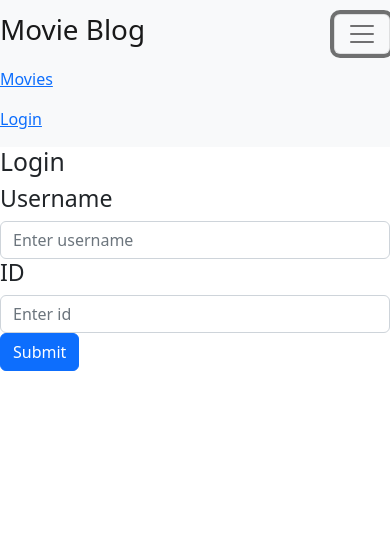
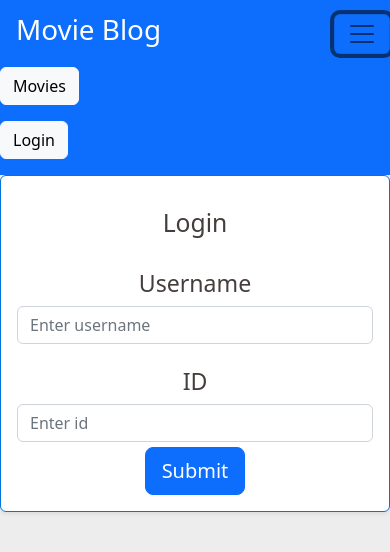
Before and after one commit to peterconnellit/movie-reviews, a React (Create React App) app in the folder frontend/: page /login in a window 390 px wide. Both pictures are taken after a click on the button 362 px from the left and 33 px from the top of the page. Shown: the top 552 px of the page. Built offline with nearby package versions, Linux system fonts and the light colour scheme.

Commit message:
feat: sass and bootstrap responsive design

```diff
--- a/frontend/src/App.js
+++ b/frontend/src/App.js
@@ -27,21 +27,21 @@ function App(){
 
   return (
     <div className="App">
-      <Navbar bg="light" expand="lg">
+      <Navbar bg="primary" expand="lg">
         <Navbar.Brand><h1>Movie Blog</h1></Navbar.Brand>
-        <Navbar.Toggle aria-controls="basic-navbar-nav" />
+        <Navbar.Toggle class="navbar-toggler" bg="light" aria-controls="basic-navbar-nav"/>
         <Navbar.Collapse id="basic-navbar-nav">
-          <Nav className="mr-auto">
+          <Nav className="ms-auto">
             <Nav.Link>
               {/* routes to movies component */}
-              <Link to={"/movies"}>Movies</Link>
+              <Link to={"/movies"} class="btn btn-light">Movies</Link>
             </Nav.Link>
             <Nav.Link>
               {/* Conditional rendering. Login or out depending on state using ternary statement */}
               { user ? (
-                <a onClick={logout}>Logout User</a>
+                <a onClick={logout} class="btn btn-light">Logout User</a>
               ) : (
-                <Link to={"/login"}>Login</Link>
+                <Link to={"/login"} class="btn btn-light">Login</Link>
               )}
             </Nav.Link>
           </Nav>
--- a/frontend/src/components/add-review.js
+++ b/frontend/src/components/add-review.js
@@ -64,16 +64,16 @@ const AddReview = props =>{
     }
 
     return (
-        <div>
+        <div className='vh-100'>
             {submitted ? (
-                <div>
+                <div className='login shadow-sm p-3 mb-5 bg-white rounded'>
                     <h2>Review submitted successfully</h2>
-                    <Link to={"/movies/"+props.match.params.id}>
+                    <Link to={"/movies/"+props.match.params.id} class="btn btn-success btn-lg">
                         Back to Movie
                     </Link>
                 </div>
             ):(
-                <Form>
+                <Form className='login shadow-sm p-3 mb-5 bg-white rounded'>
                     <Form.Group>
                         <h2>{editing ? "Edit Review" : "Create Review"}</h2>
                         <Form.Control
@@ -84,7 +84,7 @@ const AddReview = props =>{
                             onChange={onChangeReview}
                         />
                     </Form.Group>
-                    <Button variant="primary" onClick={saveReview}>
+                    <Button variant="btn btn-primary btn-lg" onClick={saveReview}>
                         Submit
                     </Button>
                 </Form>
--- a/frontend/src/components/login.js
+++ b/frontend/src/components/login.js
@@ -32,9 +32,10 @@ const Login = props =>{
     }
 
     return(
-        <div>
-        <h2>Login</h2>
-            <Form>
+        <div class="vh-100">
+            <Form className='login shadow-sm p-3 mb-5 bg-white rounded'>
+            <h2>Login</h2>
+            <br></br>
                 <Form.Group>
                     <h3>Username</h3>
                     <Form.Control
@@ -45,6 +46,7 @@ const Login = props =>{
                         onChange={onChangeName}
                     />
                 </Form.Group>
+                <br></br>
                 <Form.Group>
                     <h3>ID</h3>
                     <Form.Control
@@ -55,7 +57,7 @@ const Login = props =>{
                         onChange={onChangeId}
                     />
                 </Form.Group>
-                <Button variant = "primary" onClick={login}>
+                <Button variant = "btn btn-primary btn-lg" onClick={login}>
                     Submit
                 </Button>
             </Form>
--- a/frontend/src/components/movie.js
+++ b/frontend/src/components/movie.js
@@ -24,7 +24,6 @@ const Movie = props => {
     const getMovie = id =>{
         MovieDataService.get(id).then(response =>{
             setMovie(response.data)
-            console.log(response.data)
         })
         .catch(e =>{
             console.log(e)
@@ -64,7 +63,7 @@ const Movie = props => {
                         <Image src={movie.poster+"/100px250"} fluid alt="Move poster"/>
                     </Col>
                     <Col>
-                        <Card>
+                        <Card class="card bg-light mb-3">
                             <Card.Header as="h3">{movie.title}</Card.Header>
                             <Card.Body>
                                 <Card.Text>
@@ -78,11 +77,10 @@ const Movie = props => {
                             </Card.Body>
                         </Card>
                         <h3>Reviews</h3>
-                        <br></br>
                         {/*higher order function. Renders a Media component for each review*/}
                         {movie.reviews.map((review, index) =>{
                             return (
-                                <Card key={index}>
+                                <Card key={index} class="card bg-light mb-3">
                                     <Card.Body>
                                         <h4>{review.name + " reviewed on "} {moment(review.date).format("Do MMMM YYYY")}</h4>
                                         <p>{review.review}</p>
--- a/frontend/src/components/movies-list.js
+++ b/frontend/src/components/movies-list.js
@@ -47,13 +47,12 @@ const MoviesList = props => {
         retrieveMovies()
     }
 
-    /*calls MovieDataService.gatAll().
+    /*calls MovieDataService.getAll().
     Returns a promise from the database which is set to movies state variable with setMovies(response.data.movies)*/
     const retrieveMovies = () =>{
         setCurrentSearchMode("")
         //JSON data includes page and entries per page
         MovieDataService.getAll(currentPage).then(response =>{
-            console.log(response.data)
             setMovies(response.data.movies)
             setCurrentPage(response.data.page)
             setEntriesPerPage(response.data.entries_per_page)
@@ -77,7 +76,6 @@ const MoviesList = props => {
     //calls MovieDataService.getRatings to get list of ratings. Response data is concatenated
     const retrieveRatings = () =>{
         MovieDataService.getRatings().then(response =>{
-            console.log(response.data)
             //start with "All ratings" if user does not specify any ratings
             setRatings(["All Ratings"].concat(response.data))
         })
@@ -89,7 +87,6 @@ const MoviesList = props => {
     //provides the search query value entered by the user to MovieDataService.find, find() calls the backend API
     const find = (query, by) =>{
         MovieDataService.find(query, by, currentPage).then(response =>{
-            console.log(response.data)
             setMovies(response.data.movies)
         })
         .catch(e =>{
@@ -118,11 +115,13 @@ const MoviesList = props => {
     return (
         <div className="App">
             <Container>
+                <div className='searches'>
                 <Form>
                     <Row>
                         <Col>
                             <Form.Group>
                                 <Form.Control
+                                className='shadow-sm p-3 mb-1 bg-white rounded'
                                 type="text"
                                 aria-label='search by title'
                                 placeholder="Search by title"
@@ -147,6 +146,7 @@ const MoviesList = props => {
                                 /*dropdown field to select a movie rating where we use the map function.
                                 Higher order function (.map) takes a callback function as an argument and returns a new array
                                 with transformed values based on the returned value from the callback function.*/
+                                className='shadow-sm p-3 mb-1 bg-white rounded'
                                 aria-label='search by rating'
                                 as = "select" onChange={onChangeSearchRating}>
                                 {ratings.map(rating =>{
@@ -167,6 +167,7 @@ const MoviesList = props => {
                         </Col>
                     </Row>
                 </Form>
+                </div>
 
                 {/*higher-order function, .map takes a function as an argument and returns a new array based on the output of that function.
                 For each movie in movies, we return a Card component from bootstrap*/}
@@ -174,7 +175,7 @@ const MoviesList = props => {
                 <h2>Movies</h2>
                     {movies.map((movie) =>{
                         return(
-                            <Col>
+                            <Col className='cardCol'>
                                 <Card style={{ width: '18rem'}}>
                                     <Card.Img src={movie.poster+"/100px180"} alt=""/>
                                     <Card.Body>
@@ -191,14 +192,16 @@ const MoviesList = props => {
                     })}
                 </Row>
                 <br />
+                <div className='page'>
                 {/*link buttons which increment and decrement currentPage state variable, triggering useEffect()*/}
                 showing page: {currentPage}.
-                <Button variant='link' onClick={() => {setCurrentPage(currentPage - 1)}}>
+                <Button variant='secondary' onClick={() => {setCurrentPage(currentPage - 1)}}>
                     Get last {entriesPerPage} results
                 </Button>
-                <Button variant='link' onClick={() => {setCurrentPage(currentPage + 1)}}>
+                <Button variant='secondary' onClick={() => {setCurrentPage(currentPage + 1)}}>
                     Get next {entriesPerPage} results
                 </Button>
+                </div>
             </Container>
         </div>
     );
--- a/frontend/src/index.css
+++ b/frontend/src/index.css
@@ -11,3 +11,82 @@ code {
   font-family: source-code-pro, Menlo, Monaco, Consolas, 'Courier New',
     monospace;
 }
+
+.App {
+  background-color: rgb(237, 237, 237);
+  padding-bottom: 10px;
+}
+
+.card{
+  margin: 1rem;
+}
+
+h1{
+  color: white;
+}
+
+h2,h3,h4{
+  color: rgb(68, 62, 60);
+}
+
+h2{
+  padding-top: 1rem;
+  padding-left: 1rem;
+  padding-right: 1rem;
+}
+
+.navbar-brand{
+  padding: 1rem;
+}
+
+.btn-light{
+  margin-right: 10px;
+}
+
+.searches{
+  padding-top: 20px;
+}
+
+.btn-primary{
+  margin-top: 5px;
+}
+
+.btn-secondary{
+  margin: 10px;
+}
+
+.page{
+  text-align: right;
+}
+
+.login{
+  text-align: center;
+  padding-left: 2rem;
+  padding-right: 2rem;
+  padding-bottom: 2rem;
+  max-width: 40%;
+  margin: auto;
+  margin-top: 2rem;
+  border-color: #0275d8;
+  border-radius: 2%;
+  border-style: solid;
+  border-width: 1px;
+}
+
+@media only screen and (max-width: 600px) {
+
+  form.login.shadow-sm.p-3.mb-5.bg-white.rounded {
+    max-width: 100%;
+    margin: inherit;
+  }
+
+  .login.shadow-sm.p-3.mb-5.bg-white.rounded {
+    max-width: 100%;
+    margin: inherit;
+  }
+
+  button.btn.btn-link {
+    padding: initial;
+  }
+
+}
```
